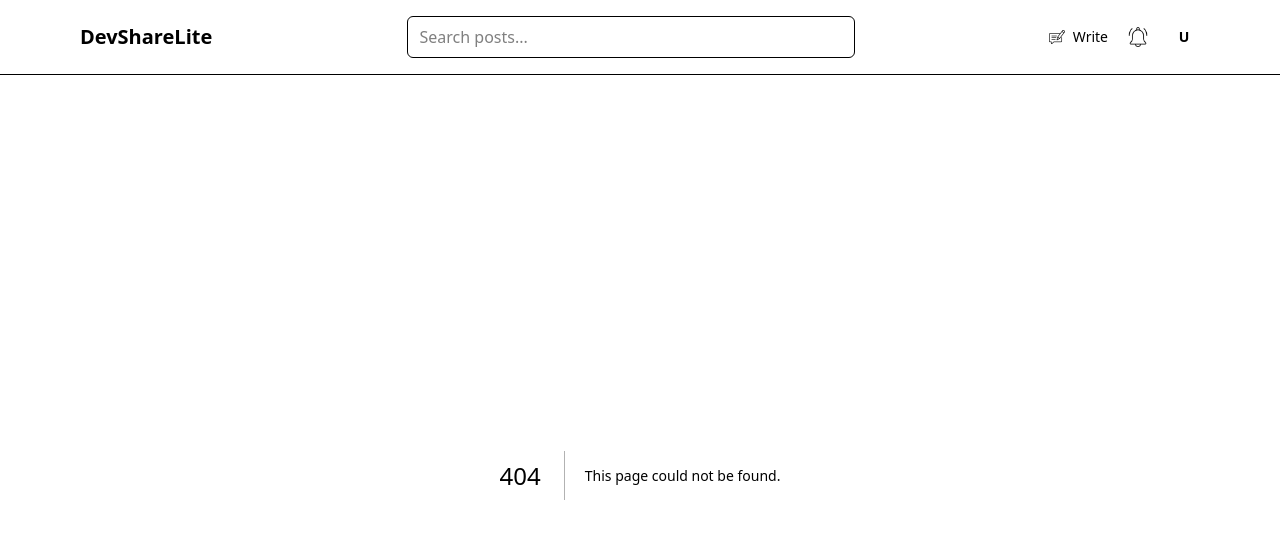
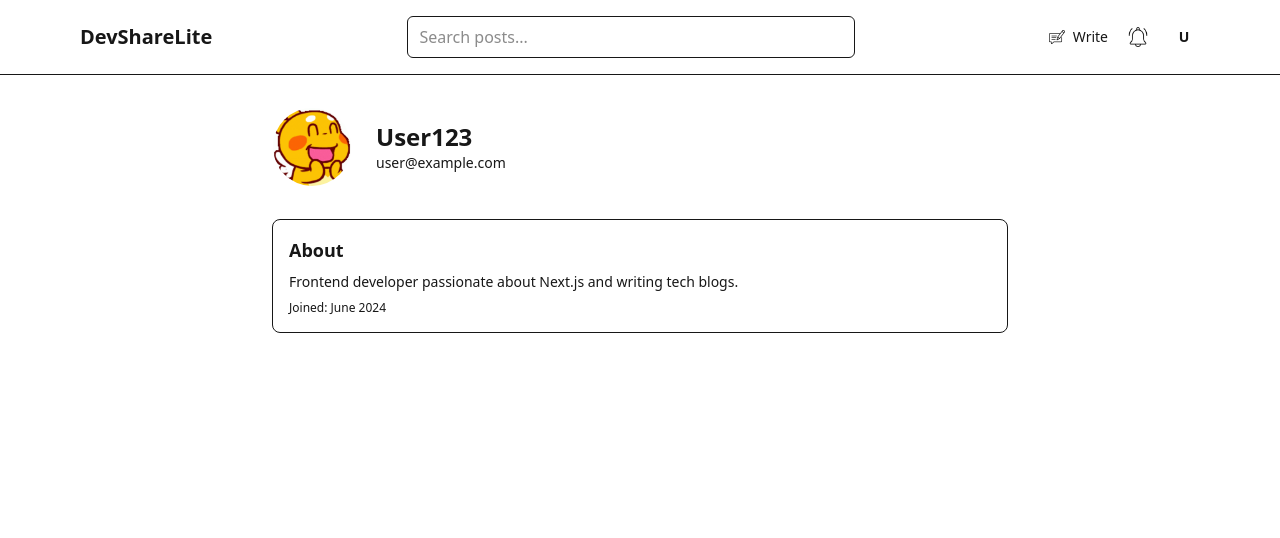
Before and after one commit to Tanh-Ng/DevShare-Lite, a Next.js app in the folder source_code/frontend/: page /profile in a window 1280 px wide. Before the commit this address had no page. Shown: the top 538 px of the page. Built offline with nearby package versions, Linux system fonts and the light colour scheme.

Commit message:
chore: add function to userprofile button in Navbar feat: create simple profile page

```diff
--- a/source_code/frontend/components/Navbar.tsx
+++ b/source_code/frontend/components/Navbar.tsx
@@ -3,11 +3,15 @@
 import { useState } from 'react';
 import Link from 'next/link';
 import Image from 'next/image';
+
 export default function Navbar() {
   const [isOpen, setIsOpen] = useState(false);
+  const [isProfileOpen, setIsProfileOpen] = useState(false);
+
+  const username = "User123"; // You can replace with real user data later
 
   return (
-    <header className="bg-background border-b border-border">
+    <header className="bg-background border-b border-border relative z-50">
       <div className="max-w-6xl mx-auto px-4 py-4 flex items-center justify-between">
         {/* Logo */}
         <Link href="/" className="text-xl font-semibold text-primary">
@@ -27,7 +31,7 @@ export default function Navbar() {
         </div>
 
         {/* Right Section */}
-        <div className="hidden md:flex items-center gap-5">
+        <div className="hidden md:flex items-center gap-5 relative">
           <Link
             href="/write"
             className="flex items-center gap-2 text-sm text-muted-foreground hover:text-foreground transition"
@@ -51,13 +55,65 @@ export default function Navbar() {
             />
           </button>
 
-          {/* Avatar Placeholder */}
-          <Link href="/profile">
-            <div className="w-8 h-8 rounded-full bg-muted text-muted-foreground flex items-center justify-center text-sm font-bold">
+          {/* Avatar with Dropdown */}
+          <div className="relative">
+            <button
+              onClick={() => setIsProfileOpen((prev) => !prev)}
+              className="w-8 h-8 rounded-full bg-muted text-muted-foreground flex items-center justify-center text-sm font-bold"
+            >
               U
-            </div>
-          </Link>
+            </button>
+
+            {isProfileOpen && (
+              <div className="absolute left-0 mt-2 w-48 bg-white border border-border rounded-md shadow-lg z-50 text-sm text-foreground">
+                <div className="px-4 py-2 border-b border-border font-semibold">
+                  {username}
+                </div>
+                <Link href="/profile" className="block px-4 py-2 hover:bg-muted">
+                  Profile
+                </Link>
+                <Link href="/your-posts" className="block px-4 py-2 hover:bg-muted">
+                  Your Posts
+                </Link>
+                <button
+                  onClick={() => alert('Sign out')}
+                  className="w-full text-left px-4 py-2 hover:bg-muted"
+                >
+                  Sign Out
+                </button>
+              </div>
+            )}
+          </div>
         </div>
+
+        {/* Mobile Hamburger (optional) */}
+        <button
+          onClick={() => setIsOpen(!isOpen)}
+          className="md:hidden text-foreground"
+        >
+          <svg
+            className="w-6 h-6"
+            fill="none"
+            stroke="currentColor"
+            viewBox="0 0 24 24"
+          >
+            {isOpen ? (
+              <path
+                strokeLinecap="round"
+                strokeLinejoin="round"
+                strokeWidth={2}
+                d="M6 18L18 6M6 6l12 12"
+              />
+            ) : (
+              <path
+                strokeLinecap="round"
+                strokeLinejoin="round"
+                strokeWidth={2}
+                d="M4 6h16M4 12h16M4 18h16"
+              />
+            )}
+          </svg>
+        </button>
       </div>
     </header>
   );
--- /dev/null
+++ b/source_code/frontend/data/mockUser.ts
@@ -0,0 +1,9 @@
+// data/mockUser.ts
+
+export const mockUser = {
+  username: 'User123',
+  email: 'user@example.com',
+  avatarUrl: '/avatar.png',
+  bio: 'Frontend developer passionate about Next.js and writing tech blogs.',
+  joined: 'June 2024',
+};
--- /dev/null
+++ b/source_code/frontend/pages/profile.tsx
@@ -0,0 +1,33 @@
+// pages/profile.tsx
+import Image from 'next/image';
+import { mockUser } from '../data/mockUser';
+
+export default function ProfilePage() {
+    const user = mockUser;
+
+    return (
+        <div className="max-w-3xl mx-auto px-4 py-8">
+            <div className="flex items-center gap-6 mb-8">
+                <Image
+                    src={user.avatarUrl}
+                    alt="User Avatar"
+                    width={80}
+                    height={80}
+                    className="rounded-full border border-border object-cover"
+                />
+                <div>
+                    <h1 className="text-2xl font-bold text-foreground">{user.username}</h1>
+                    <p className="text-muted-foreground text-sm">{user.email}</p>
+                </div>
+            </div>
+
+            <div className="bg-muted p-4 rounded-lg border border-border space-y-2">
+                <h2 className="font-semibold text-lg text-primary">About</h2>
+                <p className="text-sm text-muted-foreground">{user.bio}</p>
+                <p className="text-xs text-muted-foreground">
+                    Joined: <span className="font-medium">{user.joined}</span>
+                </p>
+            </div>
+        </div>
+    );
+}
```
Also changed, not shown: source_code/frontend/public/avatar.png (added).
